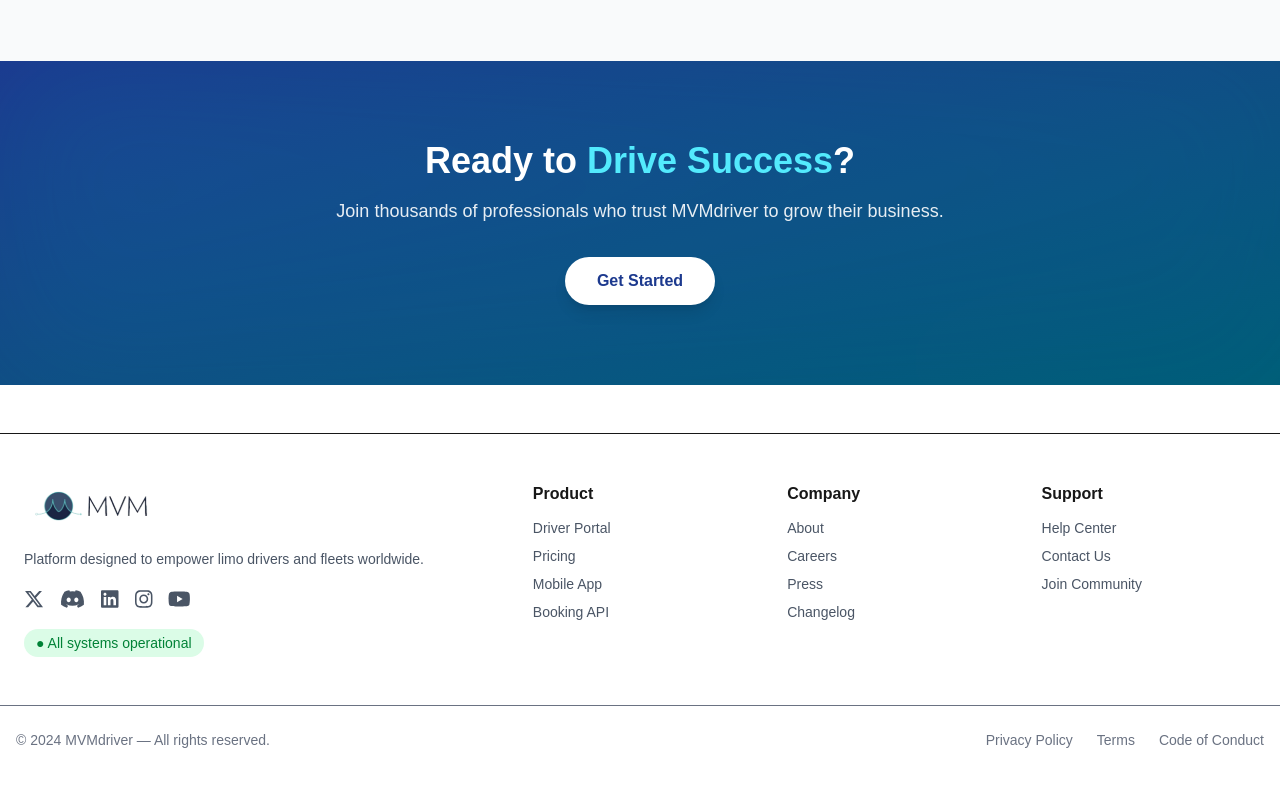
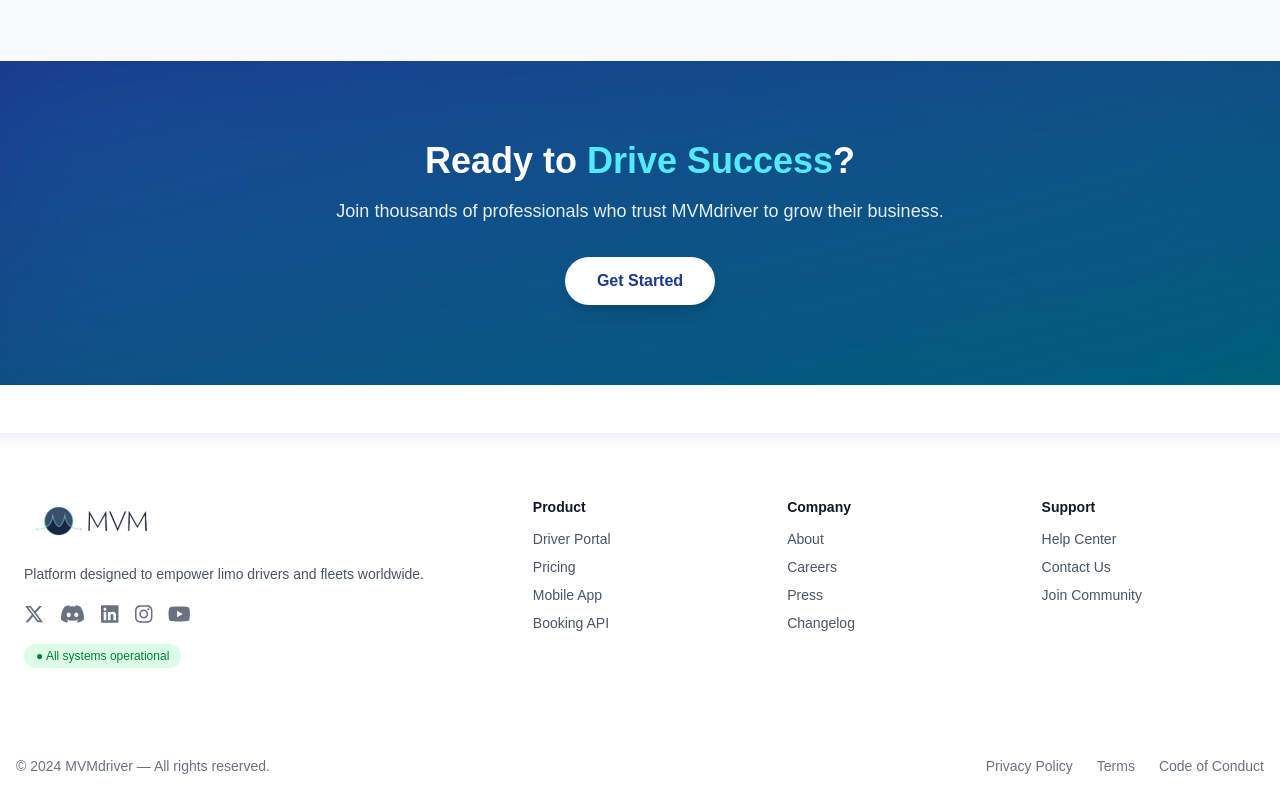
Before and after one commit to jalilkhan625/mvmdriver, a Next.js app: page /en/about in a window 1280 px wide. Shown: the part 847-1647 px from the top of the page. Before the commit the page ends 1621 px from the top, so only its background shows below. Built offline with nearby package versions, Linux system fonts and the light colour scheme.

Commit message:
footer updated

```diff
--- a/src/app/[locale]/about/page.tsx
+++ b/src/app/[locale]/about/page.tsx
@@ -67,7 +67,7 @@
             Join thousands of professionals who trust MVMdriver to grow their business.
           </p>
           <a
-            href="/register"
+            href="https://app.mvmdriver.com/"
             className="inline-block bg-white text-blue-900 font-semibold px-8 py-3 rounded-full hover:bg-gray-100 transition shadow-lg"
           >
             Get Started
--- a/src/app/[locale]/page.tsx
+++ b/src/app/[locale]/page.tsx
@@ -6,6 +6,10 @@
 import { useTranslations } from 'next-intl';
 import PaymentPlans from "@/components/PaymentPlans";
 import HowItWorks from "@/components/HowItWorks";
+
+// Font Awesome
+import { FontAwesomeIcon } from '@fortawesome/react-fontawesome';
+import { faApple, faGooglePlay, faChrome } from '@fortawesome/free-brands-svg-icons';
 
 export default function Home() {
   const t = useTranslations('Home');
@@ -49,32 +53,25 @@
       {/* Hero Section */}
       <main className="min-h-screen flex items-center justify-center bg-white px-6 pt-8 pb-16">
         <div className="w-full max-w-7xl bg-gray-100 rounded-3xl shadow-lg p-8 flex flex-col md:flex-row items-center gap-10">
-          {/* Left */}
+
+          {/* Left: Text */}
           <div className="flex-1 text-center md:text-left space-y-6">
             <h1 className="text-3xl md:text-4xl font-bold text-cyan-600 leading-snug">
               {t('title')}<br />
               {t('subtitle')}
             </h1>
             <p className="text-gray-700 max-w-xl mx-auto md:mx-0">{t('description')}</p>
-            <div className="flex flex-wrap justify-center md:justify-start gap-4">
-              <button className="flex items-center gap-2 bg-black text-white px-4 py-2 rounded-lg hover:bg-gray-900 hover:scale-105 transition">
-                <svg className="w-5 h-5" fill="white" viewBox="0 0 24 24"><path d="..." /></svg>
-                {t('appStore')}
-              </button>
-              <button className="flex items-center gap-2 bg-green-600 text-white px-4 py-2 rounded-lg hover:bg-green-700 hover:scale-105 transition">
-                <svg className="w-5 h-5" fill="white" viewBox="0 0 24 24"><path d="..." /></svg>
-                {t('googlePlay')}
-              </button>
-              <button className="flex items-center gap-2 bg-blue-600 text-white px-4 py-2 rounded-lg hover:bg-blue-700 hover:scale-105 transition">
-                <svg className="w-5 h-5" fill="white" viewBox="0 0 24 24"><path d="..." /></svg>
-                {t('other')}
-              </button>
+
+            {/* Buttons for md+ screens */}
+            <div className="hidden md:flex flex-wrap justify-start gap-4">
+              <AppDownloadButtons t={t} />
             </div>
-            <p className="text-sm text-gray-500">{t('downloadApp')}</p>
+            <p className="text-sm text-gray-500 hidden md:block">{t('downloadApp')}</p>
           </div>
 
-          {/* Right */}
-          <div className="flex-1 flex justify-end items-end h-full -mr-8 md:-mr-12 lg:-mr-9">
+          {/* Right: Image */}
+          <div className="flex-1 flex flex-col items-center">
+            <div className="flex justify-end items-end w-full h-full -mr-0 md:-mr-12 lg:-mr-9">
               <Image
                 src="/home1.png"
                 alt="MVMdriver Screenshot"
@@ -82,6 +79,13 @@
                 height={900}
                 className="rounded-xl shadow-xl object-contain"
               />
+            </div>
+
+            {/* Buttons for small screens */}
+            <div className="mt-6 md:hidden flex flex-col items-center gap-4">
+              <AppDownloadButtons t={t} />
+              <p className="text-sm text-gray-500">{t('downloadApp')}</p>
+            </div>
           </div>
         </div>
       </main>
@@ -118,3 +122,36 @@
     </>
   );
 }
+
+// ✅ Reusable Download Buttons with external links
+const AppDownloadButtons = ({ t }: { t: any }) => (
+  <>
+    <a
+      href="https://apps.apple.com/md/app/mvmdriver/id1624652462"
+      target="_blank"
+      rel="noopener noreferrer"
+      className="group flex items-center gap-2 bg-black text-white px-4 py-2 rounded-lg transition transform hover:scale-105 hover:bg-gray-900"
+    >
+      <FontAwesomeIcon icon={faApple} className="text-white group-hover:animate-bounce" />
+      {t('appStore')}
+    </a>
+    <a
+      href="https://play.google.com/store/apps/details?id=com.mvmdriver"
+      target="_blank"
+      rel="noopener noreferrer"
+      className="group flex items-center gap-2 bg-green-600 text-white px-4 py-2 rounded-lg transition transform hover:scale-105 hover:bg-green-700"
+    >
+      <FontAwesomeIcon icon={faGooglePlay} className="text-white group-hover:animate-bounce" />
+      {t('googlePlay')}
+    </a>
+    <a
+      href="https://app.mvmdriver.com/login"
+      target="_blank"
+      rel="noopener noreferrer"
+      className="group flex items-center gap-2 bg-blue-600 text-white px-4 py-2 rounded-lg transition transform hover:scale-105 hover:bg-blue-700"
+    >
+      <FontAwesomeIcon icon={faChrome} className="text-white group-hover:animate-bounce" />
+      {t('other')}
+    </a>
+  </>
+);
--- a/src/components/Footer.tsx
+++ b/src/components/Footer.tsx
@@ -13,38 +13,44 @@
 
 export default function Footer() {
   return (
-    <footer className="bg-white border-t mt-12">
-      <div className="max-w-7xl mx-auto px-4 sm:px-6 py-12 grid grid-cols-1 sm:grid-cols-2 md:grid-cols-5 gap-10">
-        {/* Logo + description */}
-        <div className="space-y-4 col-span-1 sm:col-span-2">
+    <footer className="relative bg-white mt-12 overflow-hidden">
+      {/* ✨ Shadowy top border */}
+      <div className="absolute top-0 left-0 w-full h-4 bg-gradient-to-b from-gray-300/30 via-gray-200/20 to-transparent z-0" />
+
+      <div className="relative z-10 max-w-7xl mx-auto px-4 sm:px-6 py-16 grid grid-cols-1 sm:grid-cols-2 md:grid-cols-5 gap-10 text-sm">
+        {/* Logo and Description */}
+        <div className="col-span-1 sm:col-span-2 space-y-4">
           <Image
             src="/mvmdriver_logo_white.png"
             alt="MVMdriver Logo"
             width={140}
             height={40}
           />
-          <p className="text-gray-600 text-sm">
+          <p className="text-gray-600">
             Platform designed to empower limo drivers and fleets worldwide.
           </p>
-          <div className="flex gap-4 text-gray-600 text-xl">
-            <Link href="https://twitter.com" target="_blank">
+
+          {/* Social Icons */}
+          <div className="flex gap-4 text-gray-500 text-xl mt-2">
+            <a href="https://twitter.com" target="_blank" rel="noopener noreferrer" className="hover:text-blue-500 transition">
               <FontAwesomeIcon icon={faXTwitter} />
-            </Link>
-            <Link href="https://discord.com" target="_blank">
+            </a>
+            <a href="https://discord.com" target="_blank" rel="noopener noreferrer" className="hover:text-indigo-500 transition">
               <FontAwesomeIcon icon={faDiscord} />
-            </Link>
-            <Link href="https://linkedin.com" target="_blank">
+            </a>
+            <a href="https://linkedin.com" target="_blank" rel="noopener noreferrer" className="hover:text-blue-700 transition">
               <FontAwesomeIcon icon={faLinkedin} />
-            </Link>
-            <Link href="https://instagram.com" target="_blank">
+            </a>
+            <a href="https://instagram.com" target="_blank" rel="noopener noreferrer" className="hover:text-pink-500 transition">
               <FontAwesomeIcon icon={faInstagram} />
-            </Link>
-            <Link href="https://youtube.com" target="_blank">
+            </a>
+            <a href="https://youtube.com" target="_blank" rel="noopener noreferrer" className="hover:text-red-600 transition">
               <FontAwesomeIcon icon={faYoutube} />
-            </Link>
+            </a>
           </div>
+
           <div className="mt-2">
-            <span className="inline-block px-3 py-1 text-sm text-green-700 bg-green-100 rounded-full">
+            <span className="inline-block px-3 py-1 text-green-700 bg-green-100 rounded-full text-xs font-medium">
               ● All systems operational
             </span>
           </div>
@@ -52,8 +58,8 @@
 
         {/* Product */}
         <div>
-          <h4 className="font-semibold mb-3">Product</h4>
-          <ul className="text-gray-600 space-y-2 text-sm">
+          <h4 className="font-semibold text-gray-900 mb-3">Product</h4>
+          <ul className="space-y-2 text-gray-600">
             <li><Link href="#">Driver Portal</Link></li>
             <li><Link href="#">Pricing</Link></li>
             <li><Link href="#">Mobile App</Link></li>
@@ -63,8 +69,8 @@
 
         {/* Company */}
         <div>
-          <h4 className="font-semibold mb-3">Company</h4>
-          <ul className="text-gray-600 space-y-2 text-sm">
+          <h4 className="font-semibold text-gray-900 mb-3">Company</h4>
+          <ul className="space-y-2 text-gray-600">
             <li><Link href="#">About</Link></li>
             <li><Link href="#">Careers</Link></li>
             <li><Link href="#">Press</Link></li>
@@ -74,8 +80,8 @@
 
         {/* Support */}
         <div>
-          <h4 className="font-semibold mb-3">Support</h4>
-          <ul className="text-gray-600 space-y-2 text-sm">
+          <h4 className="font-semibold text-gray-900 mb-3">Support</h4>
+          <ul className="space-y-2 text-gray-600">
             <li><Link href="#">Help Center</Link></li>
             <li><Link href="#">Contact Us</Link></li>
             <li><Link href="#">Join Community</Link></li>
@@ -83,13 +89,15 @@
         </div>
       </div>
 
-      {/* Bottom */}
-      <div className="border-t text-sm text-gray-500 py-6 px-4 flex flex-col md:flex-row justify-between items-center max-w-7xl mx-auto">
-        <span>© 2024 MVMdriver — All rights reserved.</span>
-        <div className="flex gap-6 mt-4 md:mt-0">
-          <Link href="/privacy">Privacy Policy</Link>
-          <Link href="/terms">Terms</Link>
-          <Link href="/conduct">Code of Conduct</Link>
+      {/* Footer Bottom */}
+      <div className="relative z-10 text-gray-500 py-6 px-4 text-xs sm:text-sm">
+        <div className="max-w-7xl mx-auto flex flex-col md:flex-row items-center justify-between gap-4">
+          <span>© 2024 MVMdriver — All rights reserved.</span>
+          <div className="flex gap-6">
+            <Link href="/privacy">Privacy Policy</Link>
+            <Link href="/terms">Terms</Link>
+            <Link href="/conduct">Code of Conduct</Link>
+          </div>
         </div>
       </div>
     </footer>
--- a/src/components/Navbar.tsx
+++ b/src/components/Navbar.tsx
@@ -14,11 +14,8 @@
 
   const toggleLanguage = () => {
     const newLocale = locale === 'en' ? 'it' : 'en';
-
-    // Replace the first segment of the pathname with the new locale
     const segments = pathname.split('/');
     segments[1] = newLocale;
-
     router.push(segments.join('/'));
   };
 
@@ -29,6 +26,12 @@
     { key: 'account', href: 'https://app.mvmdriver.com/' },
     { key: 'contact', href: '/contact' }
   ];
+
+  const isActive = (href: string) => {
+    const current = pathname.replace(/\/+$/, '');
+    const target = `/${locale}${href}`.replace(/\/+$/, '');
+    return current === target;
+  };
 
   const handlePlansClick = () => {
     if (pathname.endsWith('/')) {
@@ -46,6 +49,7 @@
           <img src="/mvmdriver_logo_white.png" alt="MVMdriver Logo" className="h-10 w-auto sm:h-12" />
         </Link>
 
+        {/* Desktop Navigation */}
         <div className="hidden md:flex flex-1 justify-between items-center">
           <ul className="flex flex-wrap justify-center md:justify-start items-center gap-1 md:gap-2 lg:gap-3 bg-gray-100 px-4 py-2 rounded-full text-sm lg:text-base xl:text-lg">
             {navItems.map((item) =>
@@ -63,7 +67,7 @@
                   <Link
                     href={item.href.startsWith('http') ? item.href : `/${locale}${item.href}`}
                     className={`px-3 py-1 md:px-4 md:py-2 rounded-full font-medium transition whitespace-nowrap ${
-                      pathname === `/${locale}${item.href}`
+                      isActive(item.href)
                         ? 'bg-[#0093b8] text-white shadow-md'
                         : 'text-blue-700 hover:bg-blue-100'
                     }`}
@@ -83,6 +87,7 @@
           </button>
         </div>
 
+        {/* Mobile Menu Toggle */}
         <div className="md:hidden flex items-center gap-2 ml-auto">
           <button
             onClick={toggleLanguage}
@@ -101,6 +106,7 @@
         </div>
       </div>
 
+      {/* Mobile Menu */}
       {menuOpen && (
         <div className="md:hidden mt-4 bg-gray-100 px-4 py-4 rounded-xl">
           <ul className="flex flex-col gap-3 text-sm">
@@ -123,7 +129,7 @@
                     href={item.href.startsWith('http') ? item.href : `/${locale}${item.href}`}
                     onClick={() => setMenuOpen(false)}
                     className={`block px-4 py-2 rounded-full font-medium text-center transition ${
-                      pathname === `/${locale}${item.href}`
+                      isActive(item.href)
                         ? 'bg-[#0093b8] text-white shadow-md'
                         : 'text-blue-700 hover:bg-blue-100'
                     }`}
```
Lines whose indentation alone changed are shown as unchanged.
